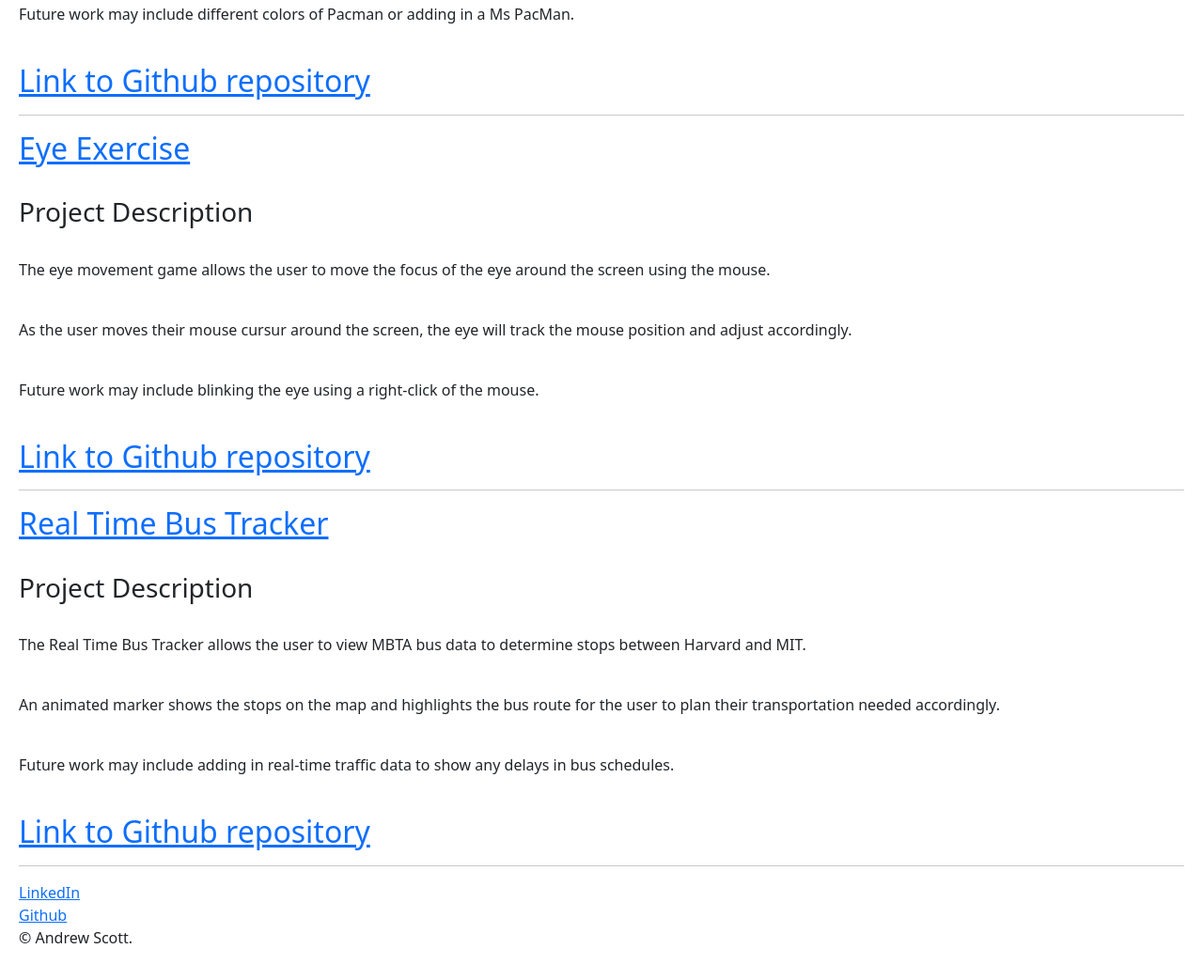
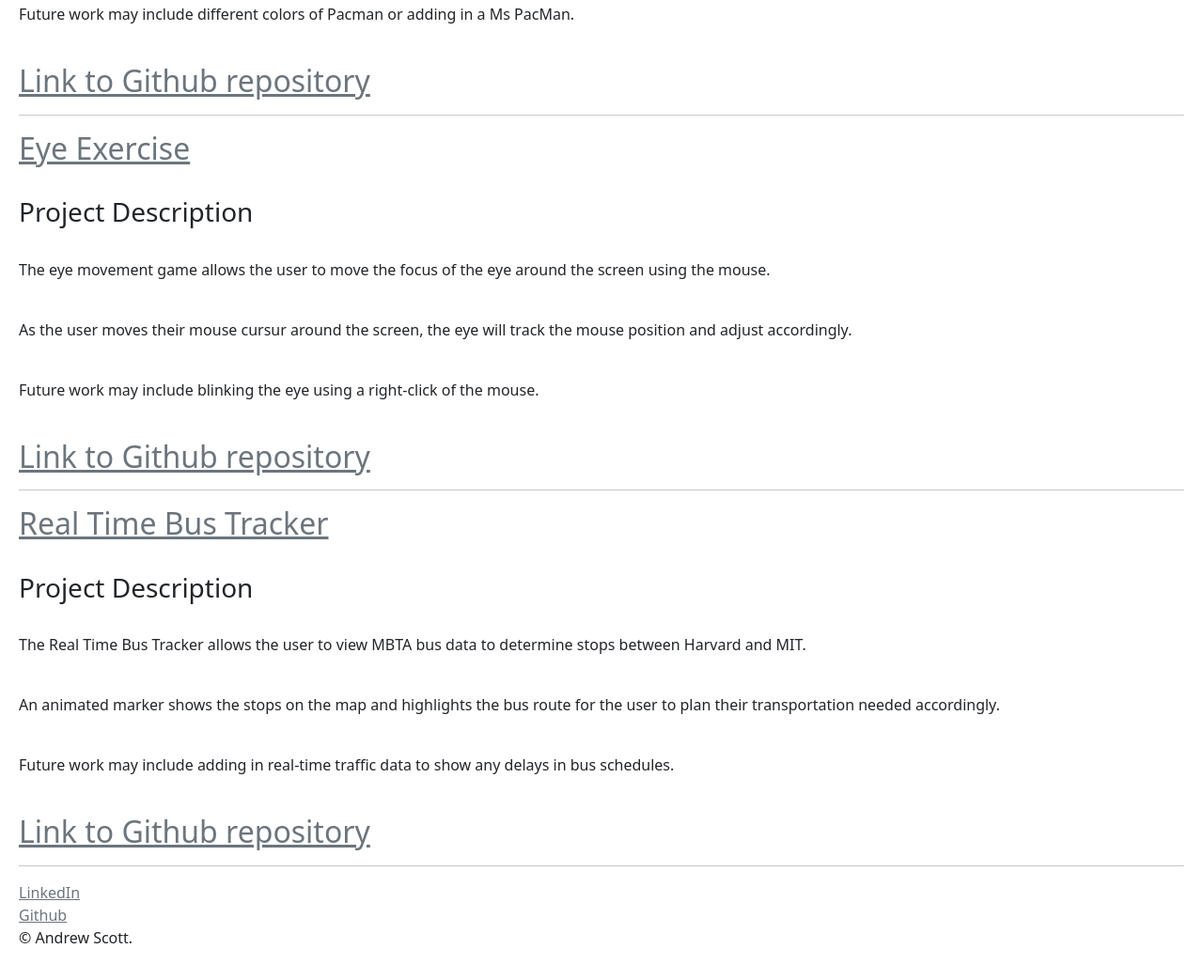
Before and after one commit to andrewjscott88/andrewjscott88.github.io, a plain HTML site: page ProjectsPage.html in a window 1280 px wide. Shown: the part 753-1796 px from the top of the page at 94% size. Drawn offline with Linux system fonts and the light colour scheme.

Commit message:
added links styling to projects page with bootstrap

```diff
--- a/ProjectsPage.html
+++ b/ProjectsPage.html
@@ -84,7 +84,7 @@
     <hr>
     <div class="projects">
 
-        <a class="project-link" href="https://andrewjscott88.github.io/PacMen-Exercise/"><h2>PacMen Exercise</h2></a>
+        <a class="link-secondary" href="https://andrewjscott88.github.io/PacMen-Exercise/"><h2>PacMen Exercise</h2></a>
         <br>
         <h3>Project Description</h3>
         <br><p>The PacMen factory game allows the user to create PacMen images on-demand that float randomly around the screen.</p>
@@ -93,39 +93,39 @@
         <br><p>When you click the “Start Game” button, the pacman or pacmen created should start moving at random velocity on the screen.</p>
         <br><p>When a given pacman hits the edge of the screen, it should change position to stay within the frame of the web page.</p>
         <br><p>Future work may include different colors of Pacman or adding in a Ms PacMan.</p>
-        <br><a class="project-link" href="https://github.com/andrewjscott88/PacMen-Exercise/"><h2>Link to Github repository</h2></a>
+        <br><a class="link-secondary" href="https://github.com/andrewjscott88/PacMen-Exercise/"><h2>Link to Github repository</h2></a>
     </div>
 
     <hr>
     <div class="projects">
 
-        <a class="project-link" href="https://andrewjscott88.github.io/Eye-Exercise/"><h2>Eye Exercise</h2></a>
+        <a class="link-secondary" href="https://andrewjscott88.github.io/Eye-Exercise/"><h2>Eye Exercise</h2></a>
         <br>
         <h3>Project Description</h3>
         <br><p>The eye movement game allows the user to move the focus of the eye around the screen using the mouse.</p>
         <br><p>As the user moves their mouse cursur around the screen, the eye will track the mouse position and adjust accordingly.</p>
         <br><p>Future work may include blinking the eye using a right-click of the mouse.</p>
-        <br><a class="project-link" href="https://github.com/andrewjscott88/Eye-Exercise/"><h2>Link to Github repository</h2></a>
+        <br><a class="link-secondary" href="https://github.com/andrewjscott88/Eye-Exercise/"><h2>Link to Github repository</h2></a>
         </div>
         </div>
 
     <hr>
     <div class="projects">
 
-        <a class="project-link" href="https://andrewjscott88.github.io/Real-Time-Bus-Tracker/"><h2>Real Time Bus Tracker</h2></a>
+        <a class="link-secondary" href="https://andrewjscott88.github.io/Real-Time-Bus-Tracker/"><h2>Real Time Bus Tracker</h2></a>
         <br>
         <h3>Project Description</h3>
         <br><p>The Real Time Bus Tracker allows the user to view MBTA bus data to determine stops between Harvard and MIT.</p>
         <br><p>An animated marker shows the stops on the map and highlights the bus route for the user to plan their transportation needed accordingly.</p>
         <br><p>Future work may include adding in real-time traffic data to show any delays in bus schedules.</p>
-        <br><a class="project-link" href="https://github.com/andrewjscott88/Real-Time-Bus-Tracker/"><h2>Link to Github repository</h2></a>
+        <br><a class="link-secondary" href="https://github.com/andrewjscott88/Real-Time-Bus-Tracker/"><h2>Link to Github repository</h2></a>
         </div>
 
   <hr>
   <div class="extra-links">
-    <a class="footer-link" href="https://www.linkedin.com/in/andrew-scott-81b902250/">LinkedIn</a>
+    <a class="link-secondary" href="https://www.linkedin.com/in/andrew-scott-81b902250/">LinkedIn</a>
     <br>
-    <a class="footer-link" href="https://github.com/andrewjscott88">Github</a>
+    <a class="link-secondary" href="https://github.com/andrewjscott88">Github</a>
     <p>© Andrew Scott.</p>
   </div>
 
```
